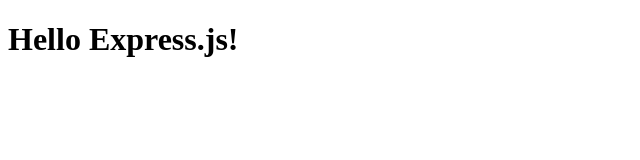
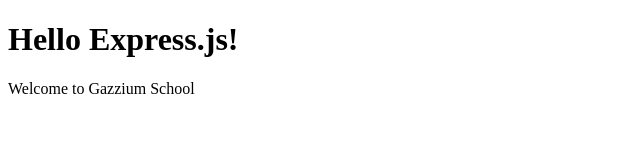
Before and after one commit to supergazzium/web-server, a website: page public/index.html in a window 1280 px wide. Shown: the whole page, without its empty margins (0-640 px from the left). Drawn offline with Linux system fonts and the light colour scheme.

Commit message:
update my html

```diff
--- a/public/index.html
+++ b/public/index.html
@@ -6,5 +6,6 @@
 	</head>
 	<body>
 		<h1>Hello Express.js!</h1>
+		<p>Welcome to Gazzium School</p>
 	</body>
 </html>
```
